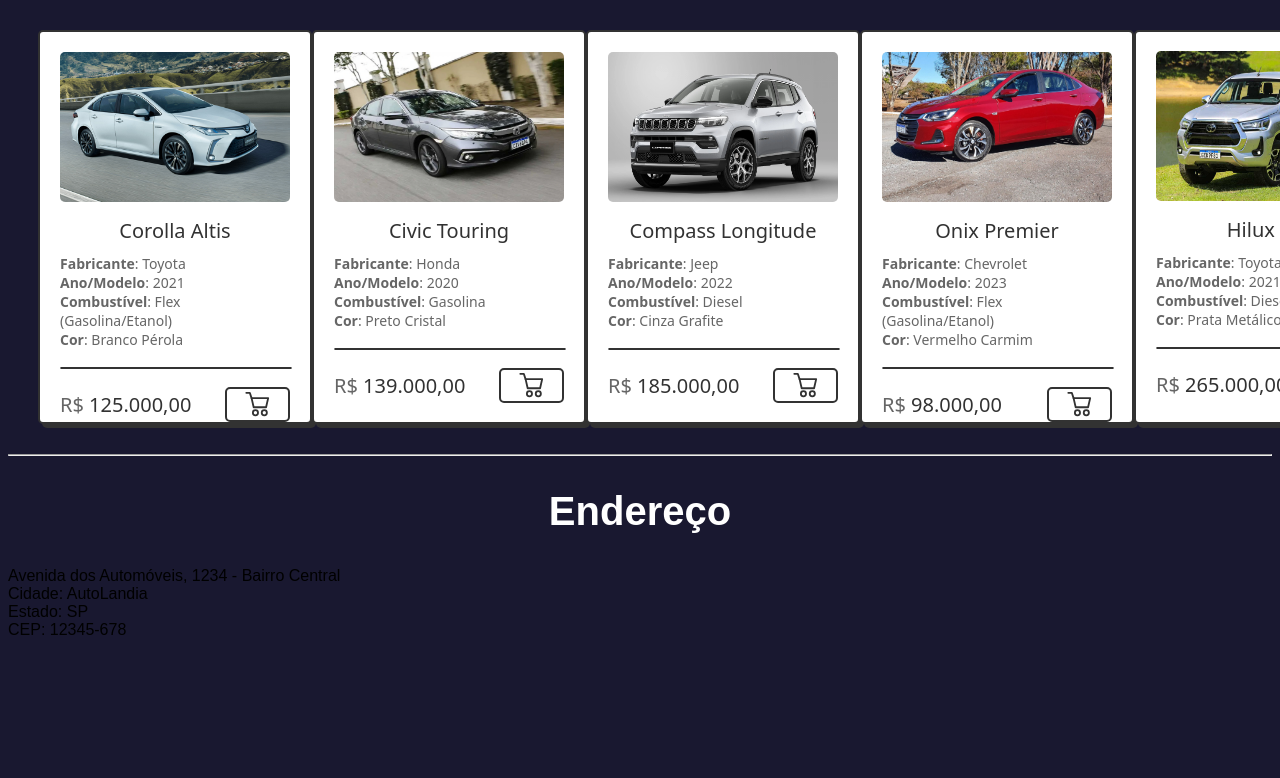
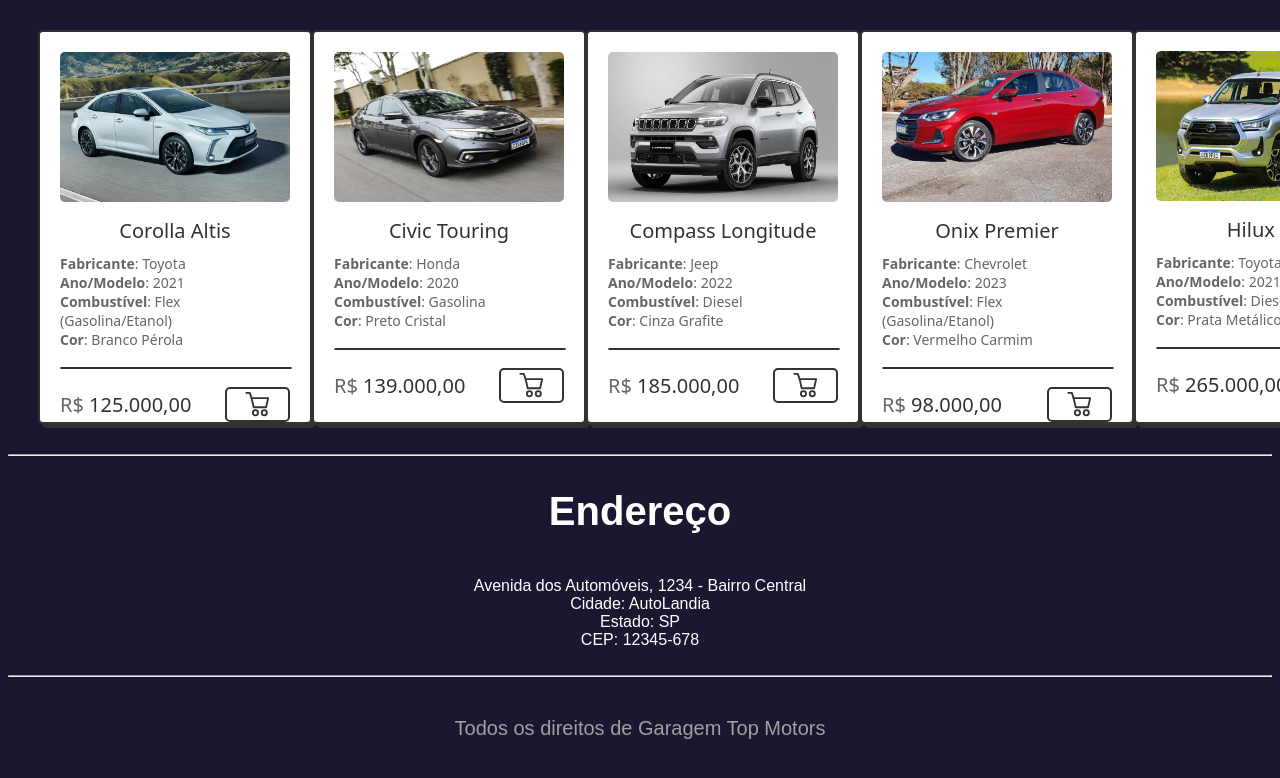
Before and after one commit to JonaxPlanta/Garagem-Veiculos-Atualizada, a plain HTML site: page src/pages/index.html in a window 1280 px wide. Shown: the part 436-1214 px from the top of the page. Before the commit the page ends 1091 px from the top, so only its background shows below. Drawn offline with Linux system fonts and the light colour scheme; files that its build step writes are made by us from their sources; files whose address does not match are found by name.

Commit message:
Finalização

```diff
--- a/server.js
+++ b/server.js
@@ -1,3 +1,7 @@
+//Código feito por : Rogerio Rodrigues Benevides Filho e
+// João Gabriel Batista Ferreira Flores
+
+
 // importação da biblioteca Express
 // para instalar rode o comando : npm install express
 const express = require ('express');
--- a/src/pages/index.html
+++ b/src/pages/index.html
@@ -1,3 +1,8 @@
+<!--
+    Código feito por : Rogerio Rodrigues Benevides Filho e
+    João Gabriel Batista Ferreira Flores
+-->
+
 <!DOCTYPE html>
 <html lang="pt-br">
 <head>
@@ -113,11 +118,14 @@
     <hr>
     <h2 style="color: #fff; justify-self: center; font-size: 40px;">Endereço</h2>
 
-    <p>Avenida dos Automóveis, 1234 - Bairro Central <br>
+    <p class="ender">Avenida dos Automóveis, 1234 - Bairro Central <br>
         Cidade: AutoLandia <br>
         Estado: SP <br>
-        CEP: 12345-678</p>
+        CEP: 12345-678
+    </p>
 
+    <hr>
+    <p class="foot">Todos os direitos de Garagem Top Motors</p>
 </footer>
 </body>
 </html>
--- a/src/pages/public/assets/css/style.css
+++ b/src/pages/public/assets/css/style.css
@@ -1,3 +1,8 @@
+/*
+  Código feito por : Rogerio Rodrigues Benevides Filho e
+  João Gabriel Batista Ferreira Flores
+*/
+
 body {
   font-family: 'Arial';
   background-color: #191830;
@@ -132,3 +137,19 @@
   .card-btn:active {
     transform: translateY(3px);
   }
+
+
+.ender{
+  color: #fff;
+  text-align: center;
+  align-self: center;
+  padding: 10px;
+}
+
+.foot {
+  color: #a0a0a0;
+  text-align: center;
+  align-self: center;
+  padding: 20px;
+  font-size: 20px;
+}
--- a/src/routes/Veiculo.js
+++ b/src/routes/Veiculo.js
@@ -1,3 +1,6 @@
+//Código feito por : Rogerio Rodrigues Benevides Filho e
+// João Gabriel Batista Ferreira Flores
+
 // Importando bibliotecas
 const express = require('express');
 
```
